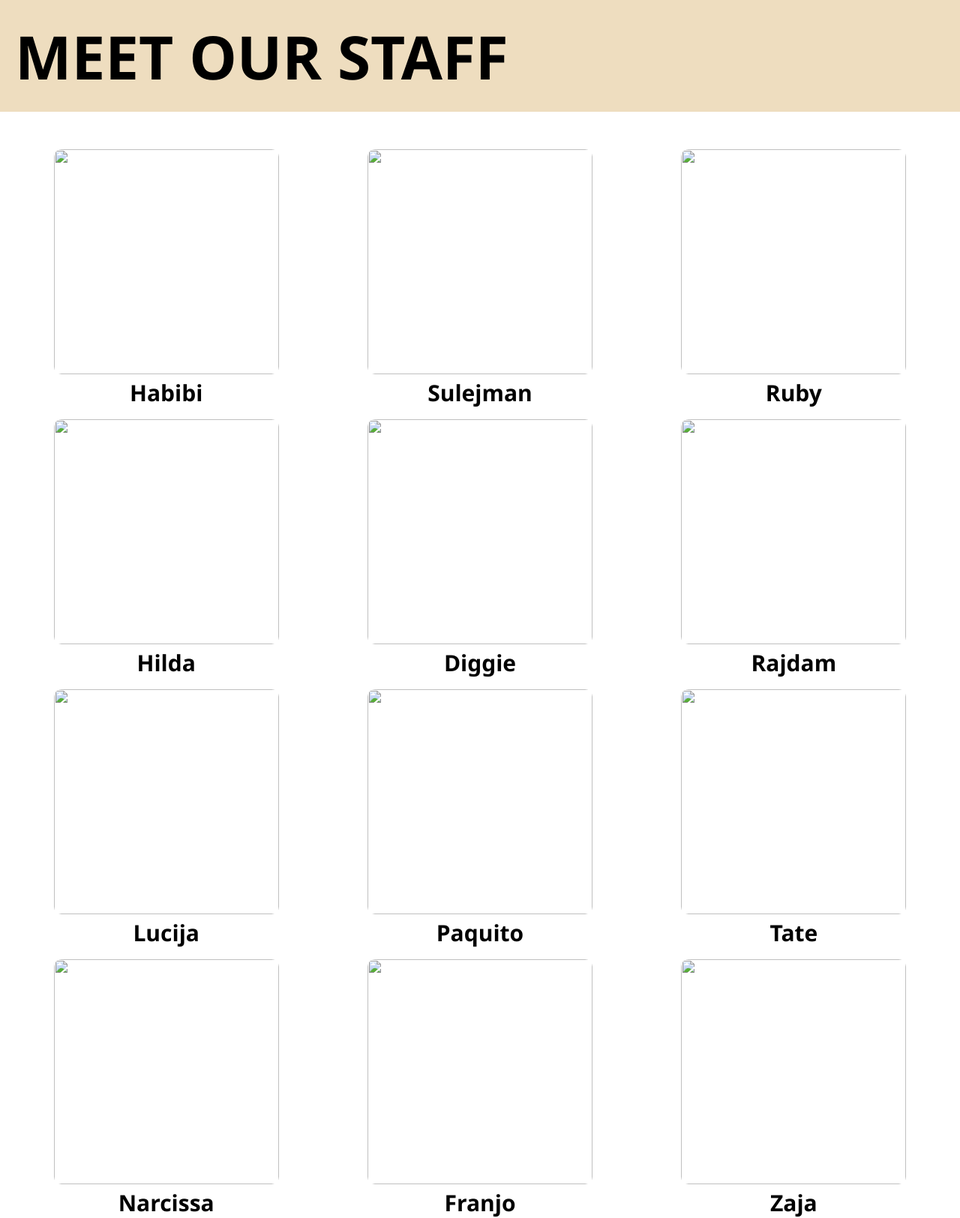
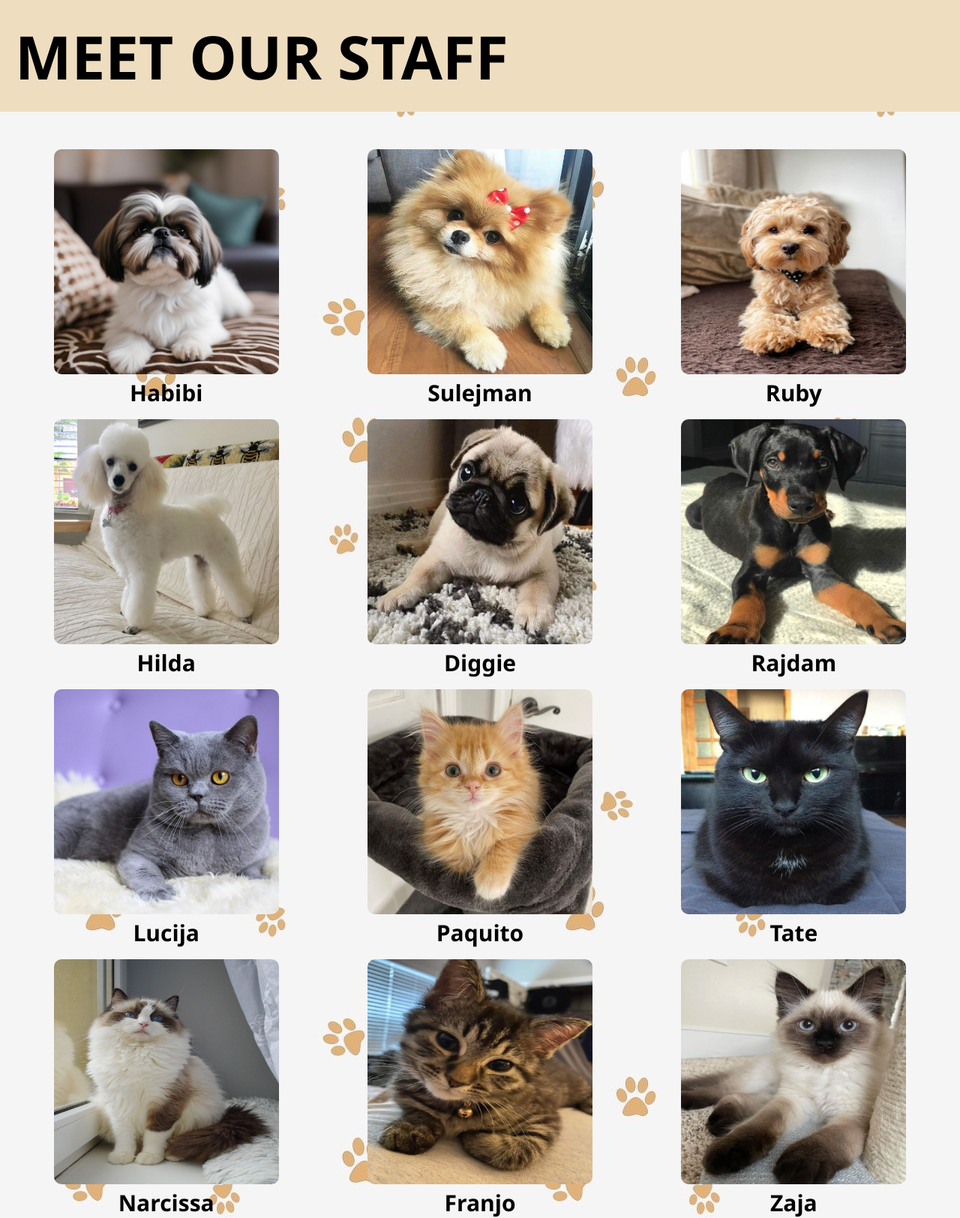
Before and after one commit to cicekl/PetCaffeOsijek, a plain HTML site: page pages/about.html in a window 1280 px wide. Shown: the whole page at 75% size. Drawn offline with Linux system fonts and the light colour scheme; files that its build step writes are made by us from their sources.

Commit message:
Changed file paths.

```diff
--- a/pages/about.html
+++ b/pages/about.html
@@ -4,7 +4,7 @@
   <meta charset="UTF-8">
   <meta name="viewport" content="width=device-width, initial-scale=1.0">
   <title>About us</title>
-  <link rel="stylesheet" href="./styles/about.css">
+  <link rel="stylesheet" href="/styles/about.css">
 
 </head>
 <body>
@@ -14,40 +14,40 @@
   </div>
 
   <div class="staffGrid">
-    <div><img class="imgGrid" src="./images/pas1.jpg">
+    <div><img class="imgGrid" src="/images/pas1.jpg">
     <h3>Habibi</h3>
   </div>
-    <div><img class="imgGrid" src="./images/pas2.jpg">
+    <div><img class="imgGrid" src="/images/pas2.jpg">
     <h3>Sulejman</h3>
     </div>
-    <div><img class="imgGrid" src="./images/pas3.jpg">
+    <div><img class="imgGrid" src="/images/pas3.jpg">
     <h3>Ruby</h3>
     </div>
-    <div><img class="imgGrid" src="./images/pas4.jpg">
+    <div><img class="imgGrid" src="/images/pas4.jpg">
     <h3>Hilda</h3>
     </div>
-    <div><img class="imgGrid" src="./images/pas5.jpg">
+    <div><img class="imgGrid" src="/images/pas5.jpg">
     <h3>Diggie</h3>
     </div>
-    <div><img class="imgGrid" src="./images/pas6.jpg">
+    <div><img class="imgGrid" src="/images/pas6.jpg">
     <h3>Rajdam</h3>
     </div>
-    <div><img class="imgGrid" src="./images/cat1.jpg">
+    <div><img class="imgGrid" src="/images/cat1.jpg">
     <h3>Lucija</h3>
     </div>
-    <div><img class="imgGrid" src="./images/cat2.jpg">
+    <div><img class="imgGrid" src="/images/cat2.jpg">
     <h3>Paquito</h3>
     </div>
-    <div><img class="imgGrid" src="./images/cat3.jpg">
+    <div><img class="imgGrid" src="/images/cat3.jpg">
     <h3>Tate</h3>
     </div>
-    <div><img class="imgGrid" src="./images/cat4.jpg">
+    <div><img class="imgGrid" src="/images/cat4.jpg">
     <h3>Narcissa</h3>
     </div>
-    <div><img class="imgGrid" src="./images/cat5.jpg">
+    <div><img class="imgGrid" src="/images/cat5.jpg">
     <h3>Franjo</h3>
     </div>
-    <div><img class="imgGrid" src="./images/cat6.jpg">
+    <div><img class="imgGrid" src="/images/cat6.jpg">
     <h3>Zaja</h3>
     </div>
 
--- a/styles/about.css
+++ b/styles/about.css
@@ -5,7 +5,7 @@
 }
 
 body {
-  background-image: url("./images/onama.jpg");
+  background-image: url(/images/onama.jpg);
 }
 
 .staff {
--- a/styles/home.css
+++ b/styles/home.css
@@ -6,7 +6,7 @@ body {
 }
 
 .ontop {
-  background-image: url("./images/bg2blurry.jpg");
+  background-image: url(/images/bg2blurry.jpg);
   background-size: cover;
   background-position: center;
   height: 70vh;
```
Also changed, not shown: pages/contact.html (+4 -4 lines), pages/menu.html (+5 -5 lines).
